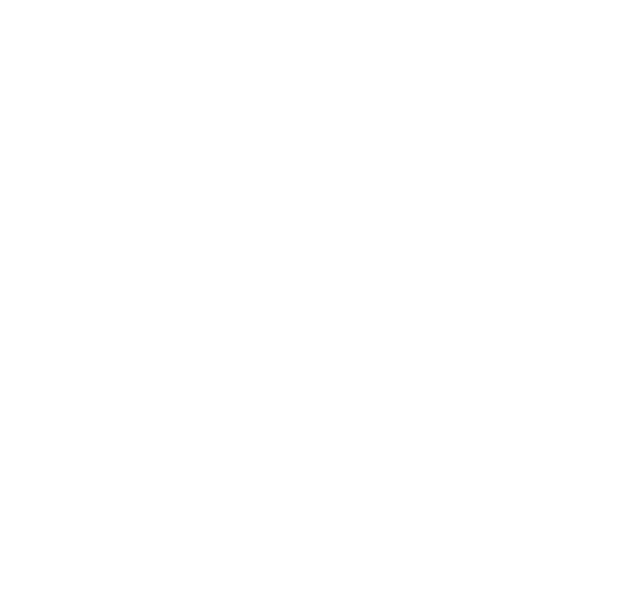
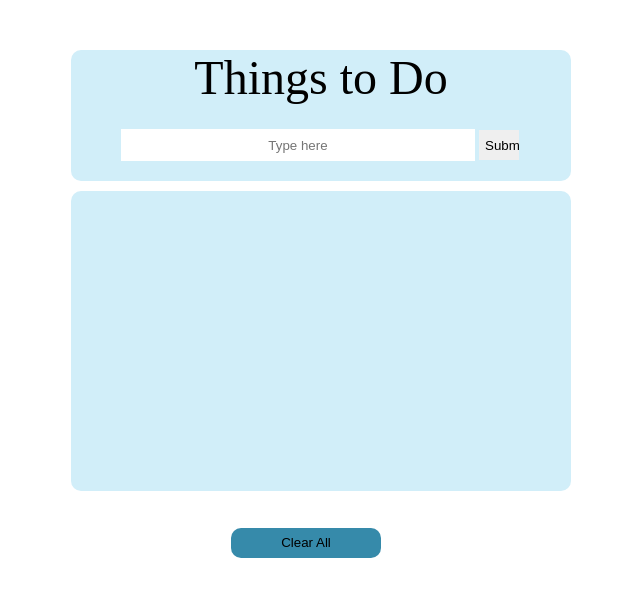
Before and after one commit to Whooolia/To-Do-List, a website built with webpack: page src/index.html in a window 1280 px wide. Shown: the whole page, without its empty margins (319-959 px from the left). Built offline with nearby package versions, Linux system fonts and the light colour scheme.

Commit message:
initial input field

```diff
--- a/package.json
+++ b/package.json
@@ -7,10 +7,13 @@
   "license": "ISC",
   "devDependencies": {
     "@babel/core": "^7.0.0",
+    "@fortawesome/fontawesome-free": "^5.3.1",
     "babel- core": "^6.26.3",
     "babel-loader": "^8.0.2",
     "babel-preset-latest": "^6.24.1",
+    "css-loader": "^1.0.0",
     "html-webpack-plugin": "^3.2.0",
+    "style-loader": "^0.23.0",
     "webpack": "^4.17.1",
     "webpack-cli": "^3.1.0",
     "webpack-dev-server": "^3.1.7"
--- a/src/index.html
+++ b/src/index.html
@@ -1,10 +1,24 @@
 <!DOCTYPE html>
 <html>
 <head>
-	<title></title>
+	<title>TO-DO-LIST</title>
 </head>
 <body>
+	<div class="title">
+	<p>Things to Do</p>
+		<format>
+			<label for ="list">
+				<input type="text" placeholder="Type here" class="typeList"></input>
+				<input type="submit" class="submit"></input>
+			</label>
+		</format>
+	</div>
 
-<script src="index.js"></script>
+	<div>
+		<p class="body"></p>
+	</div>
+
+	<button type="button">Clear All</button>
+<script></script>
 </body>
 </html>
--- a/src/index.js
+++ b/src/index.js
@@ -1 +1,24 @@
-console.log("hello!");
+import "./style.css";
+
+// Add list- submit button
+
+document.querySelector(".submit").addEventListener("click",function(e){
+	var typed = document.querySelector(".typeList").value;
+	document.querySelector(".body").innerHTML = typed;
+
+	});
+
+document.addEventListener("keypress",function(e) {
+	if(e.keyCode === 13){
+		var typed = document.querySelector(".typeList").value;
+		document.querySelector(".body").innerHTML = typed;
+	}
+});
+
+// What I need to build using JS
+// how to keep adding list?
+// Remove the typed list once its submit
+// when the lists add, delete and done icon should replace
+// clear all button should clear all the list
+// when a delete button clicks, delete the list
+// when a done button clicks, cross the list
--- /dev/null
+++ b/src/style.css
@@ -0,0 +1,54 @@
+* {
+	width: 500px;
+	margin: 0 auto;
+}
+
+p {
+	font-size: 3em;
+	text-align: center;
+	margin-bottom: 0.5em;
+}
+
+.title {
+	background: #D1EEF9;
+	border-radius: 10px;
+	padding-bottom: 20px;
+	margin-bottom: 10px;
+	margin-top: 50px;
+}
+
+.body {
+	background: #D1EEF9;
+	border-radius: 10px;
+	padding-bottom: 300px;
+	font-size: 20px;
+}
+
+input{
+	border: none;
+	width : 400px;
+	height : 30px;
+	text-align: center;
+
+}
+
+.typeList{
+	width : 350px;
+	height : 30px;
+	margin-left: 50px;
+}
+
+.submit{
+	width: 40px;
+	height: 30px;
+}
+
+button{
+	background: #368aaa;
+	border-radius: 10px;
+	border : none;
+	width: 150px;
+	height: 30px;
+	margin-left: 160px;
+	margin-top : 2em;
+}
--- a/webpack.config.js
+++ b/webpack.config.js
@@ -17,12 +17,18 @@ module.exports = {
     })
   ],
   module: {
-    rules: [{
+    rules: [
+    {
       test: /\.js$/,
       exclude: /node_modules/,
       use: {
         loader: "babel-loader"
       }
-    }]
+    },
+    {
+      test :/\.css$/,
+      use: [ "style-loader", "css-loader"]
+    }
+    ]
   },
 };
```
Also changed, not shown: 1 other file.
